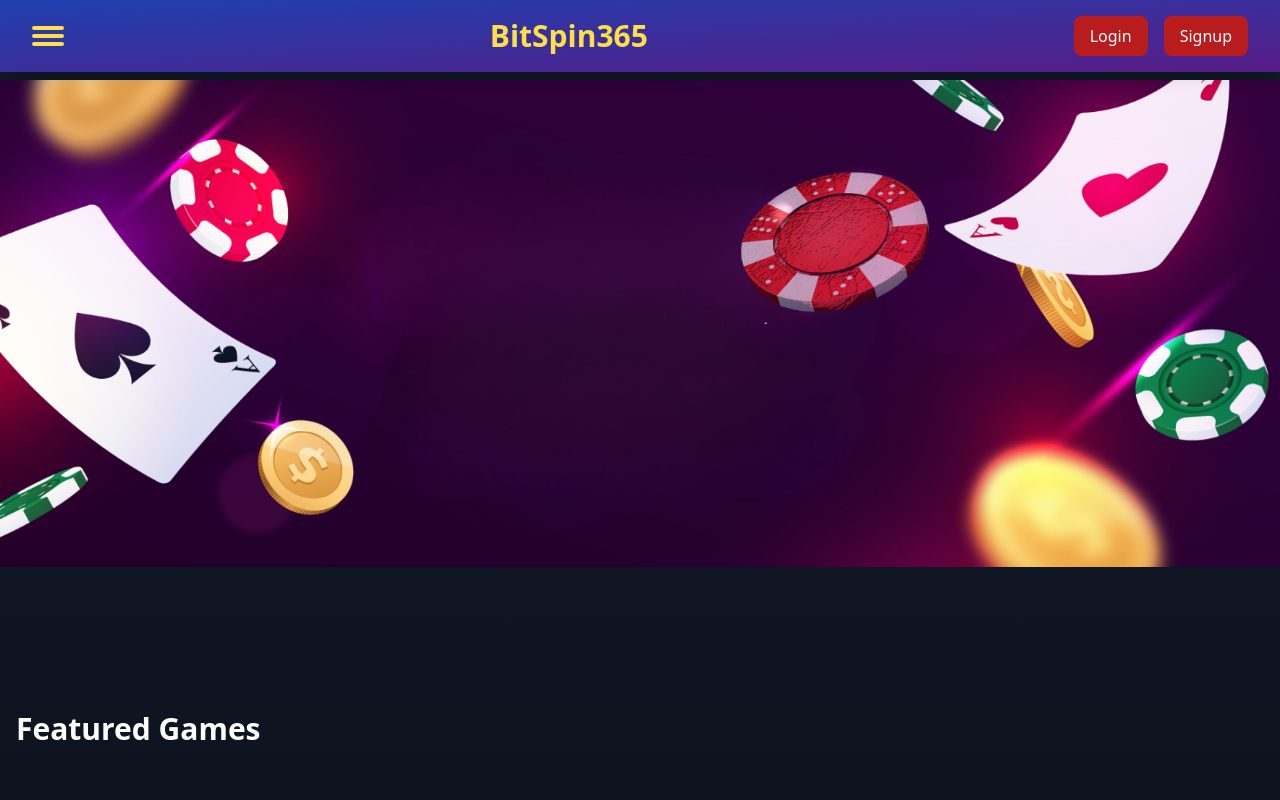
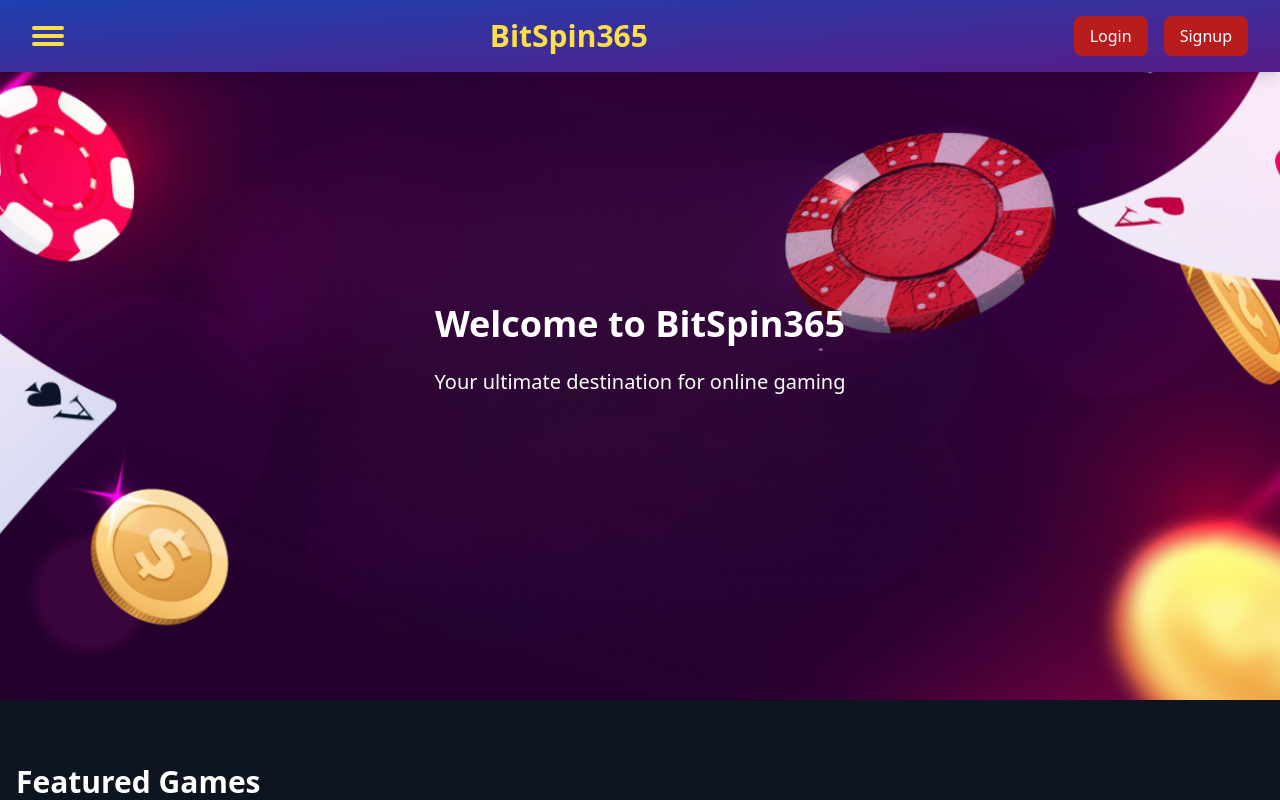
Before and after one commit to 1anshu-stack/bitSpin365, a React (Vite) app: page / in a window 1280 px wide. Shown: the top 800 px of the page. Built offline with nearby package versions, Linux system fonts and the light colour scheme.

Commit message:
Background image fix

```diff
--- a/src/component/LandingPage.jsx
+++ b/src/component/LandingPage.jsx
@@ -20,20 +20,18 @@
         <div className={`${darkMode ? 'dark' : ''}`}>
             {/* Background gradient and container */}
             <div className="min-h-screen bg-gradient-to-b from-gray-900 to-black text-white relative">
-                {/* Hero Section */}
-                <section className="flex flex-col items-center justify-center text-center py-20 space-y-6 relative">
+                <section className="relative w-full">
                     {/* Image Container */}
-                    <div className="flex max-w-screen-xl w-full relative">
-                        <div className="flex-auto h-105 w-full">
-                            <motion.img
-//                                 initial={{x: 100, opacity: 0}}
-//                                 animate={{x: 0, opacity: 1}}
-//                                 transition={{duration: 1, delay: 1.2}}
-                                src={img}
-                                alt="image"
-                                className="w-full object-cover"
-                            />
-                        </div>
+                    <div className="relative w-full h-96 md:h-[700px] lg:h-[700px] overflow-hidden">
+                        <motion.img
+                            src={img}
+                            alt="Hero Background"
+                            className="w-full h-full object-cover"
+                        />
+                    </div>
+                    <div className="absolute inset-0 flex flex-col items-center justify-center text-center py-20 space-y-6">
+                        <h1 className="text-4xl font-bold">Welcome to BitSpin365</h1>
+                        <p className="text-xl">Your ultimate destination for online gaming</p>
                     </div>
                 </section>
 
@@ -52,6 +50,7 @@
                     <h3 className="text-3xl font-bold mb-10">Roulette Games</h3>
                     <GameCarousel/>
                 </section>
+
                 {/* Jackpot Section */}
                 <JackpotSection/>
 
@@ -64,7 +63,7 @@
                 <section className="py-16 px-4">
                     <h3 className="text-3xl font-bold mb-10">User Feedback</h3>
                     <motion.div
-                        className="flex space-x-6 overflow-x-auto py-4 scrollbar-hide"
+                        className="flex space-x-6 overflow-hidden py-4"
                         whileTap={{ cursor: "grabbing" }}
                         transition={{ ease: "easeOut", duration: 0.5 }}
                     >
@@ -99,6 +98,7 @@
                         {/*</div>*/}
                     </div>
                 </section>
+
                 {/* Features Section */}
                 <section className="py-16 px-4 text-center">
                     <h3 className="text-3xl font-bold mb-10">Why Choose Us?</h3>
```
